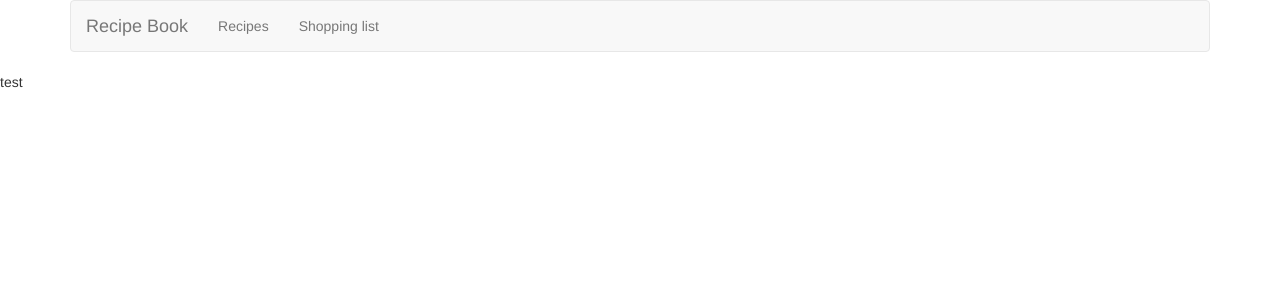
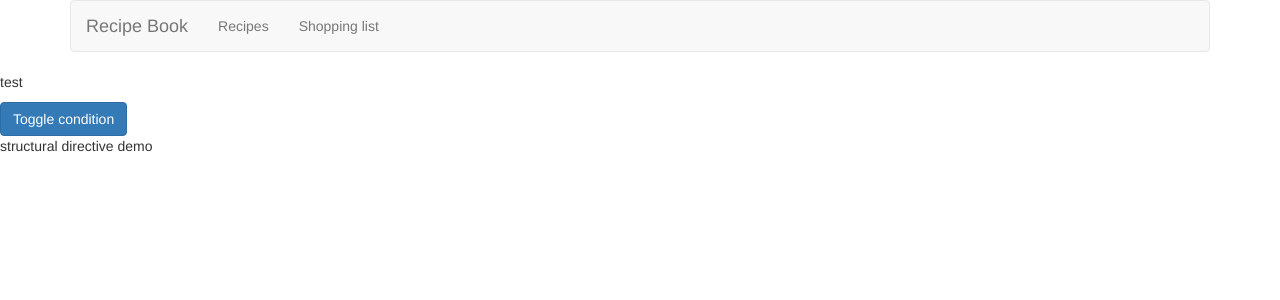
Before and after one commit to suneelvanapalli/angular-udemy-practice-app, an Angular app in the folder RecipesProject/: page / in a window 1280 px wide. Shown: the top 300 px of the page. Built offline with nearby package versions, Linux system fonts and the light colour scheme.

Commit message:
new structural directive ddn't work

```diff
--- a/RecipesProject/src/app/app.component.html
+++ b/RecipesProject/src/app/app.component.html
@@ -1,7 +1,9 @@
 <div class="container">
   <div class="row">
     <div class="col-md-12">
-      <app-header (displaySection)="onDisplaySectionSelected($event)"></app-header>
+      <app-header
+        (displaySection)="onDisplaySectionSelected($event)"
+      ></app-header>
     </div>
     <div class="col-xs-12" *ngIf="showRecipesMenu === true">
       <app-recipes></app-recipes>
@@ -13,4 +15,10 @@
 </div>
 <div>
   <p appBasicHighlight>test</p>
+  <button class="btn btn-primary" (click)="onToggleClick()">
+    Toggle condition
+  </button>
+  <div *appUnless="display">
+    structural directive demo
+  </div>
 </div>
--- a/RecipesProject/src/app/app.component.ts
+++ b/RecipesProject/src/app/app.component.ts
@@ -3,12 +3,15 @@ import { Component } from '@angular/core';
 @Component({
   selector: 'app-root',
   templateUrl: './app.component.html',
-  styleUrls: ['./app.component.css']
+  styleUrls: ['./app.component.css'],
 })
 export class AppComponent {
   title = 'RecipesProject';
   showRecipesMenu: boolean;
   showShoppingList: boolean;
+  display: boolean = false;
+
+  constructor() {}
 
   onDisplaySectionSelected = (displaySection) => {
     if (displaySection === 'recipes') {
@@ -20,4 +23,8 @@ export class AppComponent {
       this.showRecipesMenu = false;
     }
   }
+
+  onToggleClick() {
+    this.display = !this.display;
   }
+}
--- a/RecipesProject/src/app/app.module.ts
+++ b/RecipesProject/src/app/app.module.ts
@@ -10,6 +10,7 @@ import { ShoppingListComponent } from './shopping-list/shopping-list.component';
 import { ShoppingListEditComponent } from './shopping-list/shopping-list-edit/shopping-list-edit.component';
 import { RecipeItemComponent } from './recipes/recipe-list/recipe-item/recipe-item.component';
 import { BasicHighlightDirective } from './shared/basicHighlight.directive';
+import { UnlessDirective } from './shared/unless.directive';
 
 @NgModule({
   declarations: [
@@ -21,7 +22,8 @@ import { BasicHighlightDirective } from './shared/basicHighlight.directive';
     ShoppingListComponent,
     ShoppingListEditComponent,
     RecipeItemComponent,
-    BasicHighlightDirective
+    BasicHighlightDirective,
+    UnlessDirective
   ],
   imports: [
     BrowserModule
--- a/RecipesProject/src/app/shared/basicHighlight.directive.ts
+++ b/RecipesProject/src/app/shared/basicHighlight.directive.ts
@@ -15,7 +15,7 @@ export class BasicHighlightDirective implements OnInit {
     }
 
     @HostListener('mouseenter') mouseover(eventData: Event) {
-        //this.renderer.setStyle(this.element.nativeElement, 'backgroundColor', 'blue');
+        // this.renderer.setStyle(this.element.nativeElement, 'backgroundColor', 'blue');
         this.backgroundColor = 'blue';
     }
 
--- /dev/null
+++ b/RecipesProject/src/app/shared/unless.directive.ts
@@ -0,0 +1,16 @@
+import { Directive, Input, TemplateRef, ViewContainerRef } from '@angular/core';
+
+@Directive({
+  selector: '[appUnless]'
+})
+export class UnlessDirective {
+  @Input() set appUnless(condition: boolean) {
+    if (!condition) {
+        this.vcRef.createEmbeddedView(this.templateRef);
+    } else {
+        this.vcRef.clear();
+    }
+  }
+  constructor(private templateRef: TemplateRef<any>, private vcRef: ViewContainerRef ) { }
+
+}
```
Lines whose indentation alone changed are shown as unchanged.
